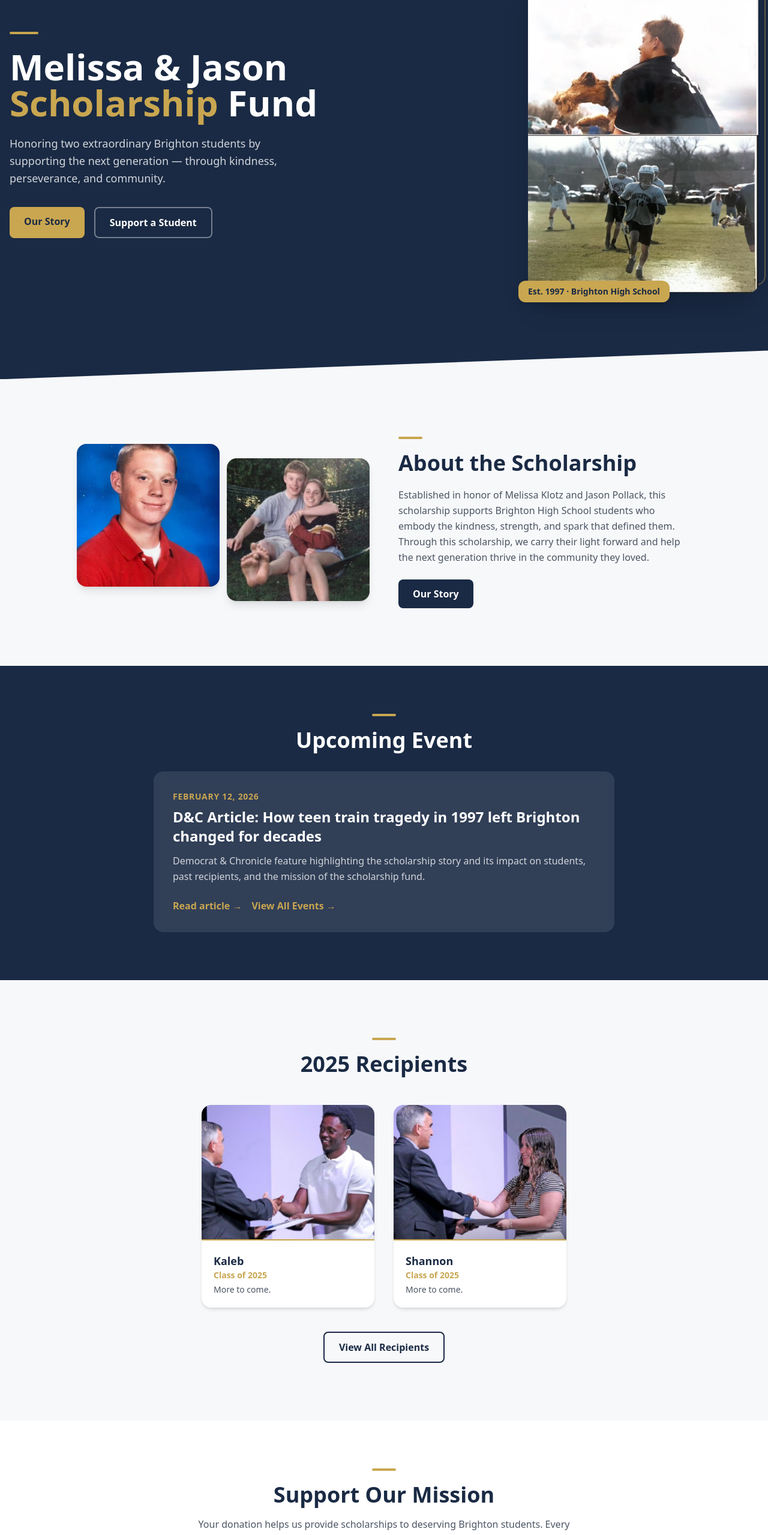
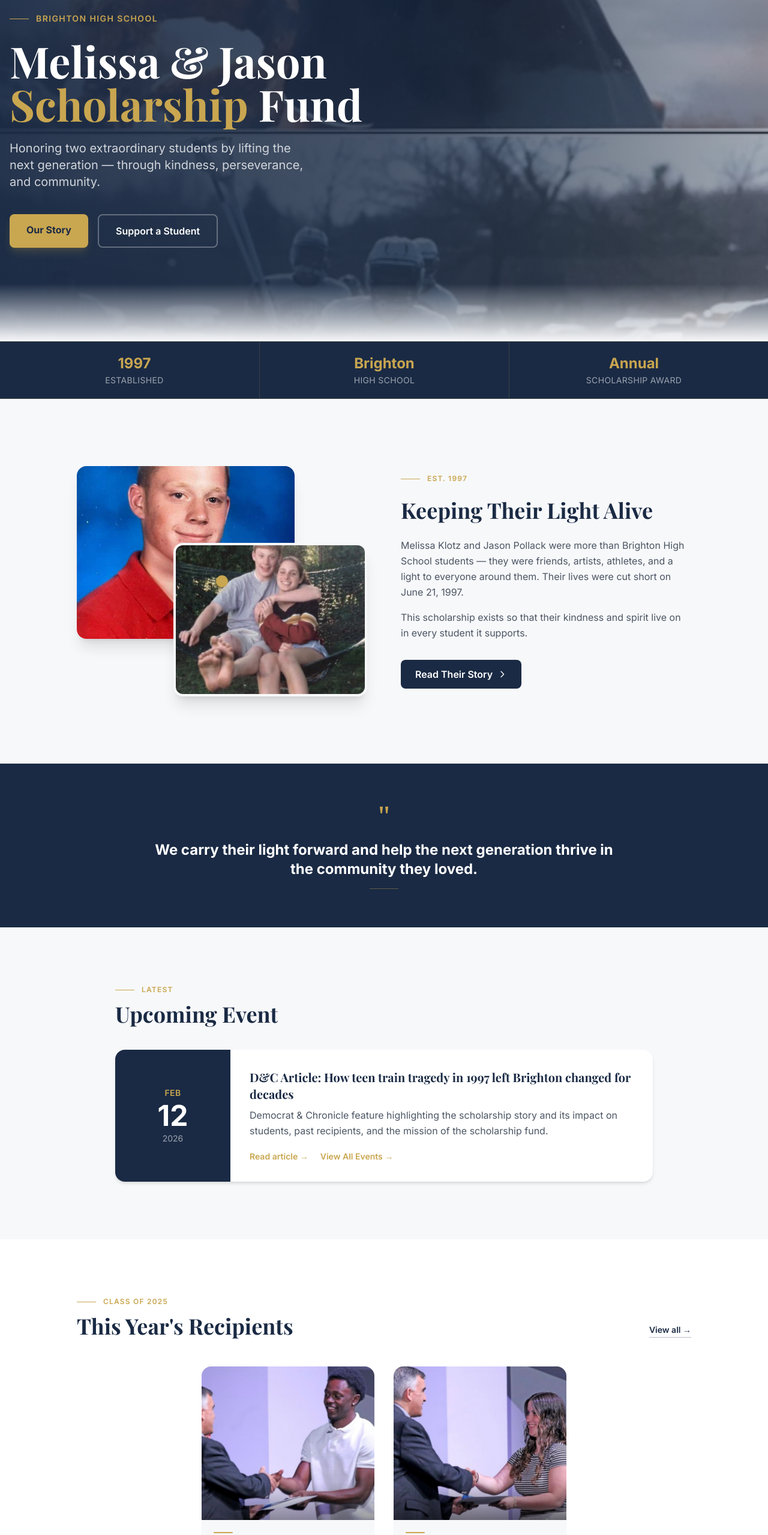
Before and after one commit to laugostini20-byte/melissa-jason-scholarship, a React (Vite) app: page / in a window 1280 px wide. Shown: the part 200-2759 px from the top of the page at 60% size. Built offline with nearby package versions, Linux system fonts and the light colour scheme.

Commit message:
Redesign v2: photo hero, Playfair Display, stats strip, pull quote, event card, staggered photos

```diff
--- a/index.html
+++ b/index.html
@@ -4,7 +4,10 @@
     <meta charset="UTF-8" />
     <link rel="icon" type="image/svg+xml" href="/vite.svg" />
     <meta name="viewport" content="width=device-width, initial-scale=1.0" />
-    <title>melissa-jason-scholarship-site</title>
+    <title>Melissa &amp; Jason Scholarship Fund</title>
+    <link rel="preconnect" href="https://fonts.googleapis.com" />
+    <link rel="preconnect" href="https://fonts.gstatic.com" crossorigin />
+    <link href="https://fonts.googleapis.com/css2?family=Playfair+Display:wght@700;800&family=Inter:wght@400;500;600;700&display=swap" rel="stylesheet" />
   </head>
   <body>
     <div id="root"></div>
--- a/src/components/Hero.tsx
+++ b/src/components/Hero.tsx
@@ -1,60 +1,74 @@
 import { Link } from 'react-router-dom';
+
+const stats = [
+  { value: '1997', label: 'Established' },
+  { value: 'Brighton', label: 'High School' },
+  { value: 'Annual', label: 'Scholarship Award' },
+];
 
 const Hero = () => {
   return (
-    <section className="bg-navy text-white overflow-hidden">
-      <div className="container mx-auto px-4 py-16 md:py-24">
-        <div className="grid grid-cols-1 md:grid-cols-2 gap-12 items-center">
+    <>
+      <section className="relative min-h-[88vh] flex items-center overflow-hidden">
+        {/* Background photo */}
+        <img
+          src="/image1.png"
+          alt=""
+          aria-hidden="true"
+          className="absolute inset-0 w-full h-full object-cover object-center scale-105"
+        />
+        {/* Dark navy overlay — gradient for depth */}
+        <div className="absolute inset-0 bg-gradient-to-r from-navy/95 via-navy/80 to-navy/40" />
 
-          {/* Text side */}
-          <div>
-            <div className="w-12 h-1 bg-gold mb-6 rounded-full" />
-            <h1 className="text-4xl sm:text-5xl lg:text-6xl font-bold leading-tight mb-6">
+        {/* Content */}
+        <div className="relative z-10 container mx-auto px-4 py-24">
+          <div className="max-w-2xl">
+            <div className="flex items-center gap-3 mb-6">
+              <div className="w-8 h-px bg-gold" />
+              <span className="text-gold text-sm font-semibold uppercase tracking-widest">Brighton High School</span>
+            </div>
+            <h1 className="text-5xl sm:text-6xl lg:text-7xl font-bold text-white leading-tight mb-6">
               Melissa &amp; Jason<br />
               <span className="text-gold">Scholarship</span> Fund
             </h1>
-            <p className="text-lg text-gray-300 mb-8 leading-relaxed max-w-md">
-              Honoring two extraordinary Brighton students by supporting the next generation — through kindness, perseverance, and community.
+            <p className="text-lg sm:text-xl text-gray-300 mb-10 leading-relaxed max-w-lg">
+              Honoring two extraordinary students by lifting the next generation — through kindness, perseverance, and community.
             </p>
             <div className="flex flex-col sm:flex-row gap-4">
               <Link
                 to="/about"
-                className="bg-gold text-navy px-6 py-3 rounded-lg font-bold hover:bg-gold/90 transition-colors text-center"
+                className="bg-gold text-navy px-7 py-3.5 rounded-lg font-bold hover:bg-gold/90 transition-colors text-center shadow-lg shadow-gold/20"
               >
                 Our Story
               </Link>
               <Link
                 to="/donate"
-                className="border-2 border-white/40 text-white px-6 py-3 rounded-lg font-semibold hover:border-white hover:bg-white/10 transition-colors text-center"
+                className="border-2 border-white/30 text-white px-7 py-3.5 rounded-lg font-semibold hover:bg-white/10 hover:border-white/60 transition-colors text-center backdrop-blur-sm"
               >
                 Support a Student
               </Link>
             </div>
           </div>
+        </div>
 
-          {/* Photo side */}
-          <div className="relative flex justify-center md:justify-end">
-            <div className="relative w-full max-w-sm">
-              {/* Gold decorative ring */}
-              <div className="absolute -top-3 -right-3 w-full h-full rounded-2xl border-2 border-gold/40" />
-              <img
-                src="/image1.png"
-                alt="Melissa and Jason"
-                className="relative w-full rounded-2xl object-cover shadow-2xl"
-              />
-              {/* Year badge */}
-              <div className="absolute -bottom-4 -left-4 bg-gold text-navy px-4 py-2 rounded-xl font-bold text-sm shadow-lg">
-                Est. 1997 · Brighton High School
+        {/* Bottom fade */}
+        <div className="absolute bottom-0 left-0 right-0 h-24 bg-gradient-to-t from-light-gray to-transparent" />
+      </section>
+
+      {/* Stats strip */}
+      <div className="bg-navy border-y border-gold/20">
+        <div className="container mx-auto px-4">
+          <div className="grid grid-cols-3 divide-x divide-gold/20">
+            {stats.map(({ value, label }) => (
+              <div key={label} className="py-5 text-center">
+                <div className="text-gold font-bold text-xl sm:text-2xl">{value}</div>
+                <div className="text-gray-400 text-xs sm:text-sm mt-0.5 uppercase tracking-wide">{label}</div>
               </div>
-            </div>
+            ))}
           </div>
-
         </div>
       </div>
-
-      {/* Angled bottom edge */}
-      <div className="h-12 bg-light-gray" style={{ clipPath: 'polygon(0 100%, 100% 0, 100% 100%)' }} />
-    </section>
+    </>
   );
 };
 
--- a/src/index.css
+++ b/src/index.css
@@ -5,6 +5,11 @@
 @layer base {
   body {
     @apply bg-light-gray text-gray-900;
+    font-family: 'Inter', sans-serif;
+  }
+
+  h1, h2, h3 {
+    font-family: 'Playfair Display', serif;
   }
 }
 
--- a/src/pages/Home.tsx
+++ b/src/pages/Home.tsx
@@ -11,54 +11,91 @@ const Home = () => {
     <div className="bg-light-gray">
       <Hero />
 
-      {/* About section */}
-      <section className="py-16 md:py-24 px-4">
+      {/* About */}
+      <section className="py-20 md:py-28 px-4">
         <div className="container mx-auto max-w-5xl">
-          <div className="grid grid-cols-1 md:grid-cols-2 gap-12 items-center">
-            <div className="grid grid-cols-2 gap-3">
-              <div className="rounded-2xl overflow-hidden shadow-lg aspect-square">
-                <img src="/image2.png" alt="Melissa and Jason" className="w-full h-full object-cover hover:scale-105 transition-transform duration-500" />
+          <div className="grid grid-cols-1 md:grid-cols-2 gap-14 items-center">
+            {/* Staggered photos */}
+            <div className="relative h-80 sm:h-96">
+              <div className="absolute top-0 left-0 w-3/4 h-3/4 rounded-2xl overflow-hidden shadow-xl">
+                <img src="/image2.png" alt="Melissa and Jason" className="w-full h-full object-cover" />
               </div>
-              <div className="rounded-2xl overflow-hidden shadow-lg aspect-square mt-6">
-                <img src="/image4.png" alt="Melissa and Jason" className="w-full h-full object-cover hover:scale-105 transition-transform duration-500" />
+              <div className="absolute bottom-0 right-0 w-2/3 h-2/3 rounded-2xl overflow-hidden shadow-xl border-4 border-light-gray">
+                <img src="/image4.png" alt="Melissa and Jason" className="w-full h-full object-cover" />
               </div>
+              {/* Gold accent dot */}
+              <div className="absolute top-1/2 left-1/2 -translate-x-1/2 -translate-y-1/2 w-5 h-5 rounded-full bg-gold shadow-lg shadow-gold/40" />
             </div>
+
             <div>
-              <div className="w-10 h-1 bg-gold mb-5 rounded-full" />
-              <h2 className="text-3xl sm:text-4xl font-bold text-navy mb-5 leading-tight">About the Scholarship</h2>
-              <p className="text-gray-600 leading-relaxed mb-6">
-                Established in honor of Melissa Klotz and Jason Pollack, this scholarship supports Brighton High School students who embody the kindness, strength, and spark that defined them. Through this scholarship, we carry their light forward and help the next generation thrive in the community they loved.
+              <div className="flex items-center gap-3 mb-5">
+                <div className="w-8 h-px bg-gold" />
+                <span className="text-gold text-xs font-semibold uppercase tracking-widest">Est. 1997</span>
+              </div>
+              <h2 className="text-4xl font-bold text-navy mb-5 leading-snug">
+                Keeping Their Light Alive
+              </h2>
+              <p className="text-gray-600 leading-relaxed mb-4">
+                Melissa Klotz and Jason Pollack were more than Brighton High School students — they were friends, artists, athletes, and a light to everyone around them. Their lives were cut short on June 21, 1997.
               </p>
-              <Link to="/about" className="inline-block bg-navy text-white px-6 py-3 rounded-lg font-semibold hover:bg-navy/90 transition-colors">
-                Our Story
+              <p className="text-gray-600 leading-relaxed mb-8">
+                This scholarship exists so that their kindness and spirit live on in every student it supports.
+              </p>
+              <Link to="/about" className="inline-flex items-center gap-2 bg-navy text-white px-6 py-3 rounded-lg font-semibold hover:bg-navy/90 transition-colors">
+                Read Their Story
+                <svg className="w-4 h-4" fill="none" stroke="currentColor" viewBox="0 0 24 24"><path strokeLinecap="round" strokeLinejoin="round" strokeWidth={2} d="M9 5l7 7-7 7" /></svg>
               </Link>
             </div>
           </div>
         </div>
       </section>
 
+      {/* Pull quote */}
+      <section className="bg-navy py-16 px-4">
+        <div className="container mx-auto max-w-3xl text-center">
+          <div className="text-gold text-5xl font-serif leading-none mb-4">"</div>
+          <blockquote className="text-white text-xl sm:text-2xl font-bold leading-relaxed mb-4">
+            We carry their light forward and help the next generation thrive in the community they loved.
+          </blockquote>
+          <div className="w-12 h-px bg-gold/40 mx-auto" />
+        </div>
+      </section>
+
       {/* Upcoming Event */}
       {upcomingEvent && (
-        <section className="py-16 md:py-20 px-4 bg-navy text-white">
-          <div className="container mx-auto max-w-3xl text-center">
-            <div className="w-10 h-1 bg-gold mb-5 rounded-full mx-auto" />
-            <h2 className="text-3xl sm:text-4xl font-bold mb-8">Upcoming Event</h2>
-            <div className="bg-white/10 backdrop-blur rounded-2xl p-8 text-left">
-              <p className="text-gold text-sm font-semibold uppercase tracking-wider mb-2">
-                {new Date(upcomingEvent.date).toLocaleDateString('en-US', { year: 'numeric', month: 'long', day: 'numeric' })}
-              </p>
-              <h3 className="text-xl sm:text-2xl font-bold mb-3">{upcomingEvent.title}</h3>
-              <p className="text-gray-300 leading-relaxed mb-6">{upcomingEvent.description}</p>
-              <div className="flex flex-wrap gap-4">
+        <section className="py-20 md:py-24 px-4">
+          <div className="container mx-auto max-w-4xl">
+            <div className="flex items-center gap-3 mb-3">
+              <div className="w-8 h-px bg-gold" />
+              <span className="text-gold text-xs font-semibold uppercase tracking-widest">Latest</span>
+            </div>
+            <h2 className="text-4xl font-bold text-navy mb-10">Upcoming Event</h2>
+            <div className="bg-white rounded-2xl shadow-md overflow-hidden flex flex-col md:flex-row">
+              <div className="bg-navy text-white p-8 flex flex-col justify-center items-center md:w-48 shrink-0">
+                <div className="text-gold text-sm font-semibold uppercase tracking-wide mb-1">
+                  {new Date(upcomingEvent.date).toLocaleDateString('en-US', { month: 'short' })}
+                </div>
+                <div className="text-5xl font-bold leading-none">
+                  {new Date(upcomingEvent.date).getDate()}
+                </div>
+                <div className="text-gray-400 text-sm mt-1">
+                  {new Date(upcomingEvent.date).getFullYear()}
+                </div>
+              </div>
+              <div className="p-8 flex flex-col justify-center">
+                <h3 className="text-xl font-bold text-navy mb-2">{upcomingEvent.title}</h3>
+                <p className="text-gray-600 leading-relaxed mb-5">{upcomingEvent.description}</p>
+                <div className="flex flex-wrap gap-5">
                   {upcomingEvent.link && (
                     <a href={upcomingEvent.link} target="_blank" rel="noopener noreferrer"
-                    className="text-gold hover:text-gold/80 font-semibold">
+                      className="text-gold hover:text-gold/80 font-semibold text-sm">
                       Read article →
                     </a>
                   )}
-                <Link to="/events" className="text-gold hover:text-gold/80 font-semibold">
+                  <Link to="/events" className="text-gold hover:text-gold/80 font-semibold text-sm">
                     View All Events →
                   </Link>
+                </div>
               </div>
             </div>
           </div>
@@ -66,54 +103,59 @@ const Home = () => {
       )}
 
       {/* Recipients */}
-      <section className="py-16 md:py-24 px-4">
+      <section className="py-20 md:py-24 px-4 bg-white">
         <div className="container mx-auto max-w-5xl">
-          <div className="text-center mb-12">
-            <div className="w-10 h-1 bg-gold mb-5 rounded-full mx-auto" />
-            <h2 className="text-3xl sm:text-4xl font-bold text-navy">2025 Recipients</h2>
+          <div className="flex flex-col sm:flex-row sm:items-end justify-between mb-12 gap-4">
+            <div>
+              <div className="flex items-center gap-3 mb-3">
+                <div className="w-8 h-px bg-gold" />
+                <span className="text-gold text-xs font-semibold uppercase tracking-widest">Class of 2025</span>
               </div>
-          <div className="flex flex-wrap justify-center gap-8 mb-10">
+              <h2 className="text-4xl font-bold text-navy">This Year's Recipients</h2>
+            </div>
+            <Link to="/recipients" className="text-sm font-semibold text-navy border-b border-navy/30 hover:border-navy transition-colors pb-0.5 shrink-0">
+              View all →
+            </Link>
+          </div>
+          <div className="flex flex-wrap justify-center gap-8">
             {recentRecipients.map((recipient, index) => (
-              <div key={index} className="bg-white rounded-2xl shadow-md overflow-hidden w-full md:w-72 group">
-                <div className="h-56 overflow-hidden bg-gray-100">
+              <div key={index} className="bg-light-gray rounded-2xl overflow-hidden w-full md:w-72 group hover:shadow-xl transition-shadow duration-300">
+                <div className="h-64 overflow-hidden bg-gray-200 relative">
                   {recipient.photo && recipient.photo !== '/placeholder.jpg' ? (
                     <img src={recipient.photo} alt={recipient.name}
                       className="w-full h-full object-cover group-hover:scale-105 transition-transform duration-500" />
                   ) : (
                     <div className="w-full h-full flex items-center justify-center text-gray-400">Photo</div>
                   )}
+                  <div className="absolute bottom-0 left-0 right-0 h-16 bg-gradient-to-t from-black/40 to-transparent" />
                 </div>
-                <div className="p-5 border-t-2 border-gold">
+                <div className="p-5">
+                  <div className="w-8 h-0.5 bg-gold mb-3 rounded-full" />
                   <h3 className="text-lg font-bold text-navy">{recipient.name}</h3>
-                  <p className="text-sm text-gold font-semibold mb-1">Class of {recipient.year}</p>
-                  <p className="text-sm text-gray-600">{recipient.description}</p>
+                  <p className="text-sm text-gold font-semibold mt-0.5">{recipient.description}</p>
                 </div>
               </div>
             ))}
-          </div>
-          <div className="text-center">
-            <Link to="/recipients" className="inline-block border-2 border-navy text-navy px-6 py-3 rounded-lg font-semibold hover:bg-navy hover:text-white transition-colors">
-              View All Recipients
-            </Link>
           </div>
         </div>
       </section>
 
       {/* Donate CTA */}
-      <section className="py-16 md:py-20 px-4 bg-white">
-        <div className="container mx-auto max-w-2xl text-center">
-          <div className="w-10 h-1 bg-gold mb-5 rounded-full mx-auto" />
-          <h2 className="text-3xl sm:text-4xl font-bold text-navy mb-4">Support Our Mission</h2>
-          <p className="text-gray-600 mb-8 leading-relaxed">
-            Your donation helps us provide scholarships to deserving Brighton students. Every contribution makes a meaningful difference.
+      <section className="py-20 px-4 bg-light-gray">
+        <div className="container mx-auto max-w-xl text-center">
+          <div className="w-10 h-1 bg-gold rounded-full mx-auto mb-6" />
+          <h2 className="text-4xl font-bold text-navy mb-4">Make a Difference</h2>
+          <p className="text-gray-600 mb-10 leading-relaxed">
+            Every contribution helps us recognize and support the outstanding students who carry Melissa and Jason's legacy forward.
           </p>
-          <div className="bg-light-gray rounded-2xl p-8 mb-8 inline-block">
+          <div className="bg-white rounded-2xl p-8 shadow-md mb-8 inline-block">
             <img src="/qr-code.png" alt="Donation QR Code" className="w-44 h-44 object-contain mx-auto" />
-            <p className="text-sm text-gray-500 mt-3">Scan to donate</p>
+            <p className="text-sm text-gray-400 mt-3">Scan to donate</p>
           </div>
           <div>
-            <Link to="/donate" className="inline-block bg-navy text-white px-8 py-3 rounded-lg font-semibold hover:bg-navy/90 transition-colors">
+            <Link to="/donate" className="inline-flex items-center gap-2 bg-navy text-white px-8 py-3.5 rounded-lg font-bold hover:bg-navy/90 transition-colors shadow-lg shadow-navy/20">
               Donate Now
+              <svg className="w-4 h-4" fill="none" stroke="currentColor" viewBox="0 0 24 24"><path strokeLinecap="round" strokeLinejoin="round" strokeWidth={2} d="M9 5l7 7-7 7" /></svg>
             </Link>
           </div>
         </div>
```
Also changed, not shown: src/components/Footer.tsx (+13 -13 lines), src/components/PageHeader.tsx (+9 -11 lines). Lines whose indentation alone changed are shown as unchanged.
